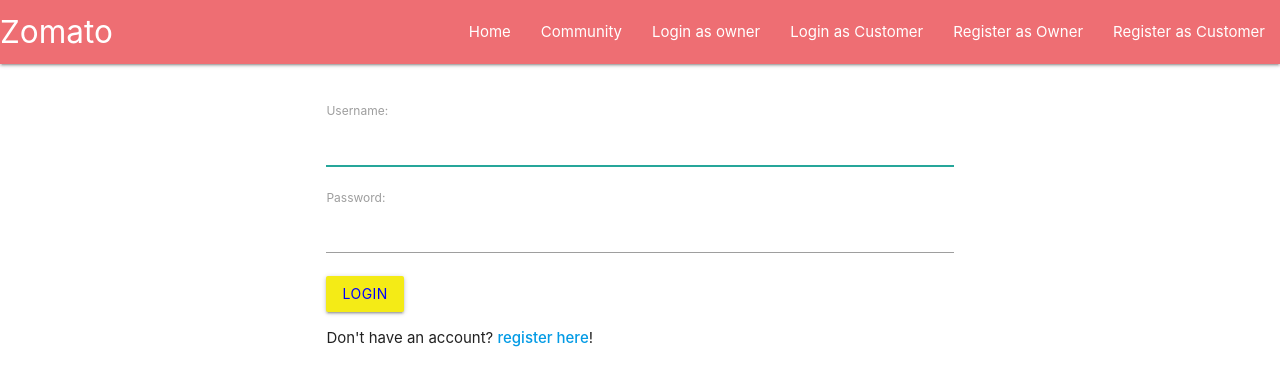
After one commit to avin99/project-on-Django, a Django app: page /login_as_customer in a window 1280 px wide. The commit adds this page. Shown: the top 386 px of the page. Run offline with Django 3.2, Linux system fonts and the light colour scheme; some libraries are stand-ins or nearby versions.

Commit message:
two login page created

```diff
--- /dev/null
+++ b/foodapp/mysite/main/templates/main/customer.html
@@ -0,0 +1 @@
+Hello customer
--- a/foodapp/mysite/main/templates/main/header.html
+++ b/foodapp/mysite/main/templates/main/header.html
@@ -20,7 +20,8 @@
                 <li><a href="/account">{{user.username|title}}</a></li>
                 <li><a href="/logout">Logout</a></li>
            {% else %}
-                <li><a href="/login">Login</a></li>
+                <li><a href="/login">Login as owner</a></li>
+                <li><a href="/login_as_customer">Login as Customer</a></li>
                 <li><a href="/register">Register as Owner</a></li>
                 <li><a href="/register_as_customer">Register as Customer</a></li>
                 {% endif %}
--- /dev/null
+++ b/foodapp/mysite/main/templates/main/login_as_customer.html
@@ -0,0 +1,13 @@
+{% extends 'main/header.html' %}
+
+{% block content %}
+
+    <div class="container">
+        <form method="POST">
+        {% csrf_token %}
+        {{form.as_p}}
+            <button style="background-color:#F4EB16; color:blue" class="btn btn-outline-info" type="submit">Login</button>
+        </form>
+        Don't have an account? <a href="/register_as_customer" target="blank"><strong>register here</strong></a>!
+    </div>
+{% endblock %}
--- /dev/null
+++ b/foodapp/mysite/main/templates/main/owner.html
@@ -0,0 +1 @@
+Hello owner
--- a/foodapp/mysite/main/urls.py
+++ b/foodapp/mysite/main/urls.py
@@ -23,4 +23,8 @@
     path("register_as_customer/", views.register, name="register"),
     path("logout", views.logout_request, name="logout"),
     path("login", views.login_request, name="login"),
+    path("login_as_customer", views.login_as_customer, name="login_as_customer"),
+    path("customer", views.owner, name="customer"),
+    path("owner", views.customer, name="owner"),
+
 ]
--- a/foodapp/mysite/main/views.py
+++ b/foodapp/mysite/main/views.py
@@ -6,10 +6,18 @@
 from django.contrib import messages
 from .forms import NewUserForm
 
-# Create your views here.
+# Create your views here.bn
 def homepage(request):
     return render(request = request,
                   template_name='main/home.html',
+                  context = {"tutorials":Tutorial.objects.all})
+def owner(request):
+    return render(request = request,
+                  template_name='main/owner.html',
+                  context = {"tutorials":Tutorial.objects.all})
+def customer(request):
+    return render(request = request,
+                  template_name='main/customer.html',
                   context = {"tutorials":Tutorial.objects.all})
 def register(request):
     if request.method == "POST":
@@ -72,7 +80,7 @@
             if user is not None:
                 login(request, user)
                 messages.info(request, f"You are now logged in as {username}")
-                return redirect('/')
+                return redirect('main:owner')
             else:
                 messages.error(request, "Invalid username or password.")
         else:
@@ -81,3 +89,22 @@
     return render(request = request,
                     template_name = "main/login.html",
                     context={"form":form})
+def login_as_customer(request):
+    if request.method == 'POST':
+        form = AuthenticationForm(request=request, data=request.POST)
+        if form.is_valid():
+            username = form.cleaned_data.get('username')
+            password = form.cleaned_data.get('password')
+            user = authenticate(username=username, password=password)
+            if user is not None:
+                login(request, user)
+                messages.info(request, f"You are now logged in as {username}")
+                return redirect('main:customer')
+            else:
+                messages.error(request, "Invalid username or password.")
+        else:
+            messages.error(request, "Invalid username or password.")
+    form = AuthenticationForm()
+    return render(request = request,
+                    template_name = "main/login_as_customer.html",
+                    context={"form":form})
```
Also changed, not shown: foodapp/mysite/db.sqlite3, foodapp/mysite/main/models.py (line endings or trailing spaces).
